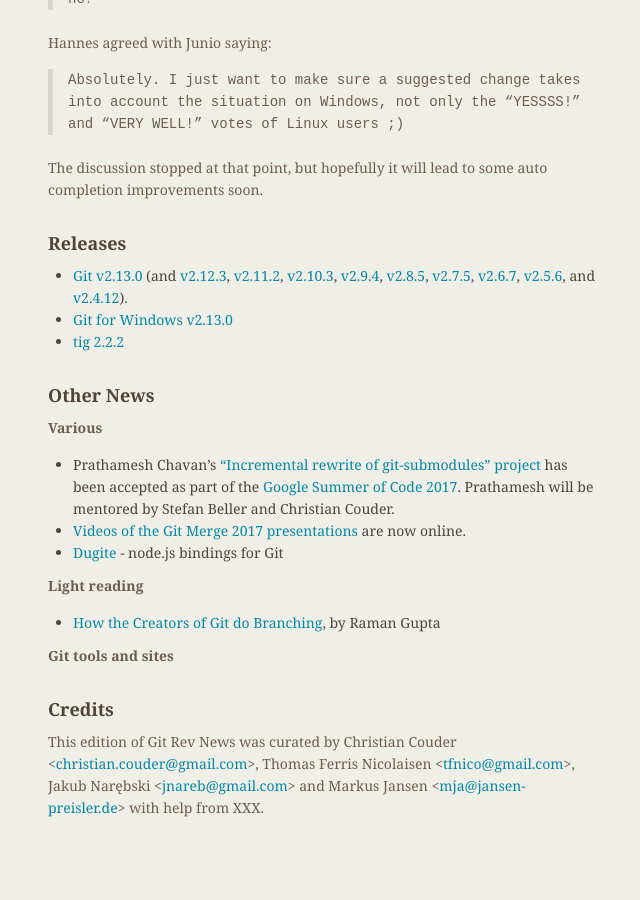
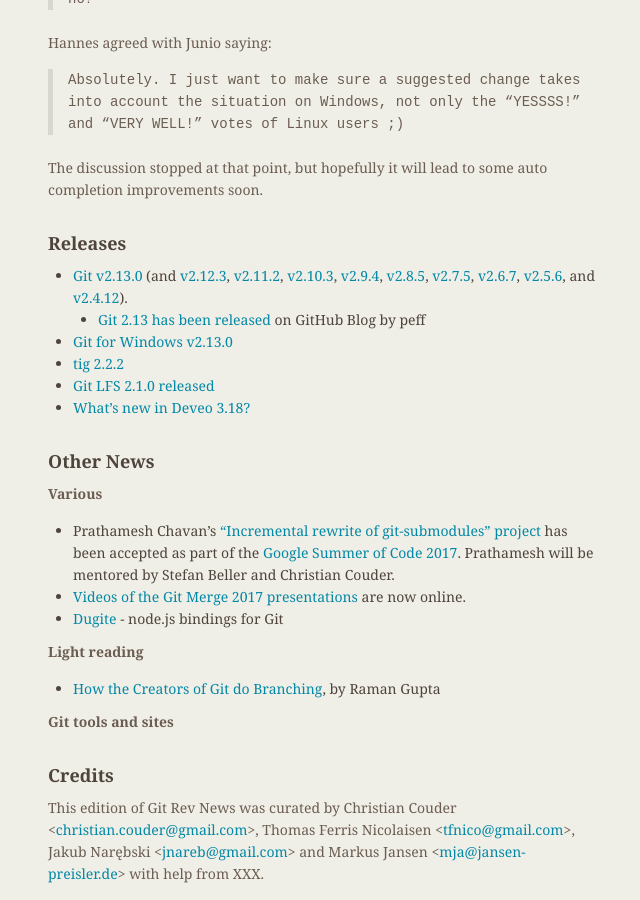
Before and after one commit to git/git.github.io, a Jekyll site: the page built from rev_news/drafts/edition-27.md, in a window 1280 px wide and 900 px high, scrolled down 1291 px. Shown: the whole window, without its empty margins (486-1126 px from the left). Built offline with Jekyll 4.4.1, drawn with Linux system fonts in a browser that asks for light colours; before the commit the page ends 2125 px from its top, so only the background shows below that.

Commit message:
rn-27: Extend "Releases" section, incl. Git-LFS and Deveo

```diff
--- a/rev_news/drafts/edition-27.md
+++ b/rev_news/drafts/edition-27.md
@@ -88,8 +88,11 @@
 ## Releases
 
 * [Git v2.13.0](https://github.com/git/git/blob/v2.13.0/Documentation/RelNotes/2.13.0.txt) (and [v2.12.3](https://github.com/git/git/blob/v2.12.3/Documentation/RelNotes/2.12.3.txt), [v2.11.2](https://github.com/git/git/blob/v2.11.2/Documentation/RelNotes/2.11.2.txt), [v2.10.3](https://github.com/git/git/blob/v2.10.3/Documentation/RelNotes/2.10.3.txt), [v2.9.4](https://github.com/git/git/blob/v2.9.4/Documentation/RelNotes/2.9.4.txt), [v2.8.5](https://github.com/git/git/blob/v2.8.5/Documentation/RelNotes/2.8.5.txt), [v2.7.5](https://github.com/git/git/blob/v2.7.5/Documentation/RelNotes/2.7.5.txt), [v2.6.7](https://github.com/git/git/blob/v2.6.7/Documentation/RelNotes/2.6.7.txt), [v2.5.6](https://github.com/git/git/blob/v2.5.6/Documentation/RelNotes/2.5.6.txt), and [v2.4.12](https://github.com/git/git/blob/v2.4.12/Documentation/RelNotes/2.4.12.txt)).
+  * [Git 2.13 has been released](https://github.com/blog/2360-git-2-13-has-been-released) on GitHub Blog by peff
 * [Git for Windows v2.13.0](https://github.com/git-for-windows/git/releases/tag/v2.13.0.windows.1)
 * [tig 2.2.2](https://public-inbox.org/git/CAFuPQ1KSfKT+UKEdjcQ60sWL-yBGPWUZxhAAQ1AdrAr=VMdGfQ@mail.gmail.com/t/#u)
+* [Git LFS 2.1.0 released](https://github.com/blog/2353-git-lfs-2-1-0-released)
+* [What's new in Deveo 3.18?](http://blog.deveo.com/whats-new-in-deveo-3-18/)
 
 ## Other News
 
```
